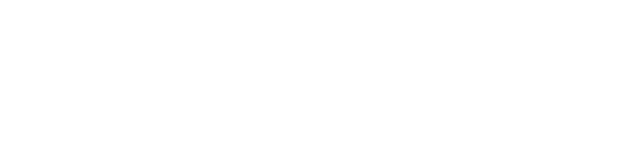
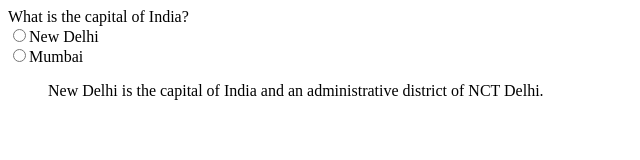
Before and after one commit to acciojob/trivia-SwatiJangra, a website: page main.html in a window 1280 px wide. Shown: the whole page, without its empty margins (0-640 px from the left). Drawn offline with Linux system fonts and the light colour scheme.

Commit message:
Update main.html

```diff
--- a/main.html
+++ b/main.html
@@ -10,7 +10,19 @@
 	<!-- the entire body must be written by student -->
     <script type="text/javascript" src="./script.js">
 </script>
-
+	<div>What is the capital of India?</div>
+	<div>
+		<label for="gender"></label>
+		<div>
+			<input type="radio" name="gender"required>New Delhi
+		</div>
+		<div>
+			<input type="radio" name="gender"required>Mumbai
+		</div>
+		<blockquote cite="https://en.wikipedia.org/wiki/New_Delhi" class="block">
+			New Delhi is the capital of India and an administrative district of NCT Delhi.
+		</blockquote>
+	</div>
 </body>
 
 </html>
```
